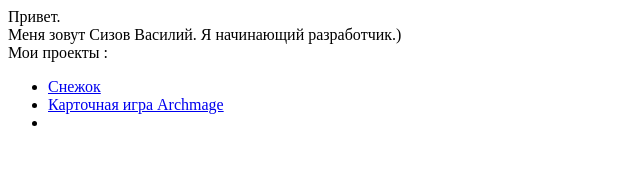
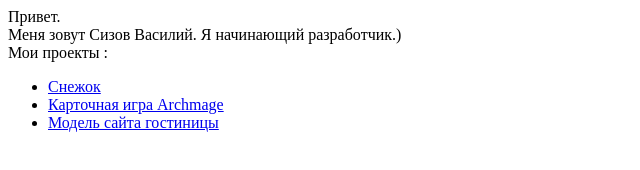
Before and after one commit to rocroobin/rocroobin.github.io, a plain HTML site: page index.html in a window 1280 px wide. Shown: the whole page, without its empty margins (0-640 px from the left). Drawn offline with Linux system fonts and the light colour scheme.

Commit message:
Update index.html

```diff
--- a/index.html
+++ b/index.html
@@ -10,7 +10,7 @@
     <ul>
         <li><a href="https://rocroobin.github.io/landing/">Снежок</a></li>
         <li><a href="https://rocroobin.github.io/archmage/">Карточная игра Archmage</a></li>
-        <li> </li>
+        <li> <a href="https://rocroobin.github.io/landing-hotel/">Модель сайта гостиницы</a></li>
     </ul>
 </body>
 </html>
```
